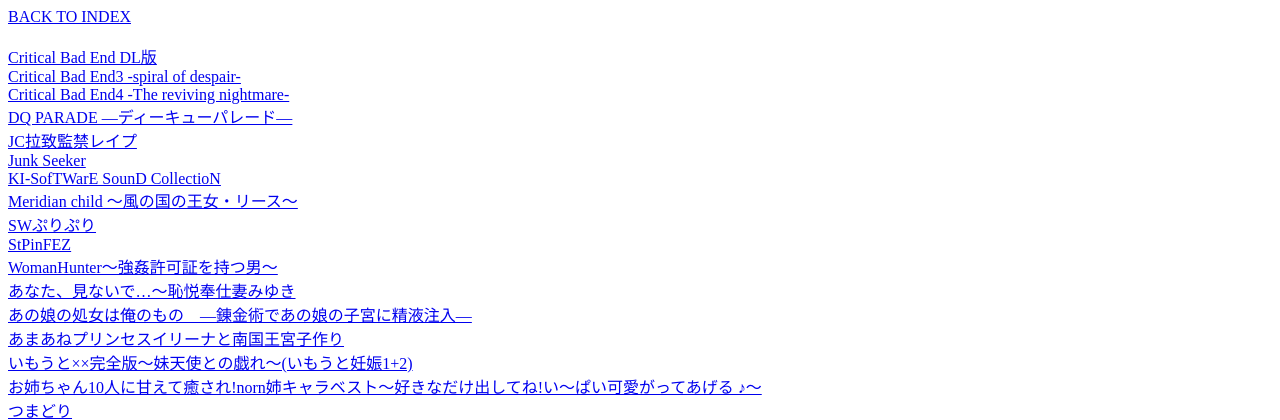
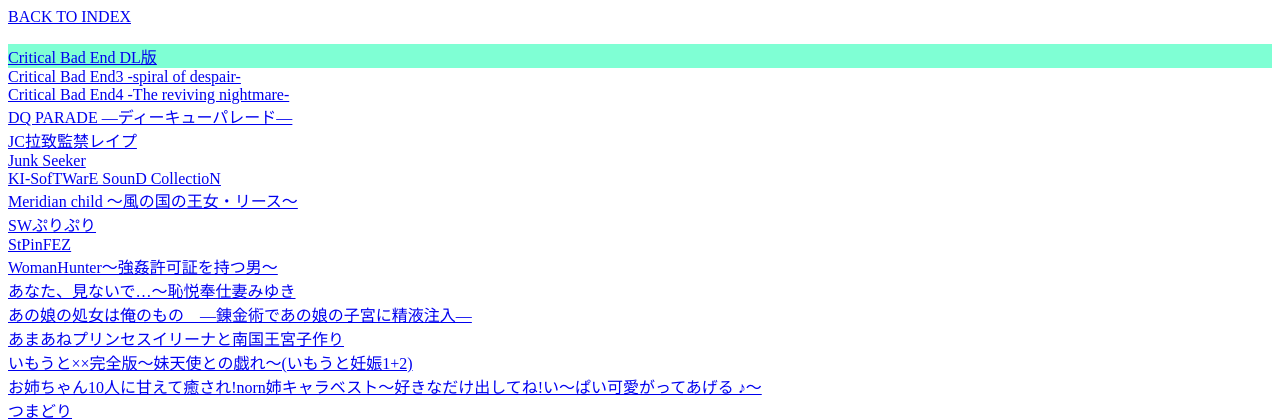
Before and after one commit to skyvory/linkage-renascence, a PHP site: page /link.php?txt=konkon.txt in a window 1280 px wide, with the pointer over the restyled element. Shown: the top 420 px of the page. Run offline with PHP 8.4, Linux system fonts and the light colour scheme.

Commit message:
Display background color on entry hover

```diff
--- a/link.php
+++ b/link.php
@@ -60,4 +60,10 @@ foreach($lines as $line) {
 
 </body>
 
+<style>
+  p:hover {
+    background-color: aquamarine;
+  }
+</style>
+
 </html>
```
